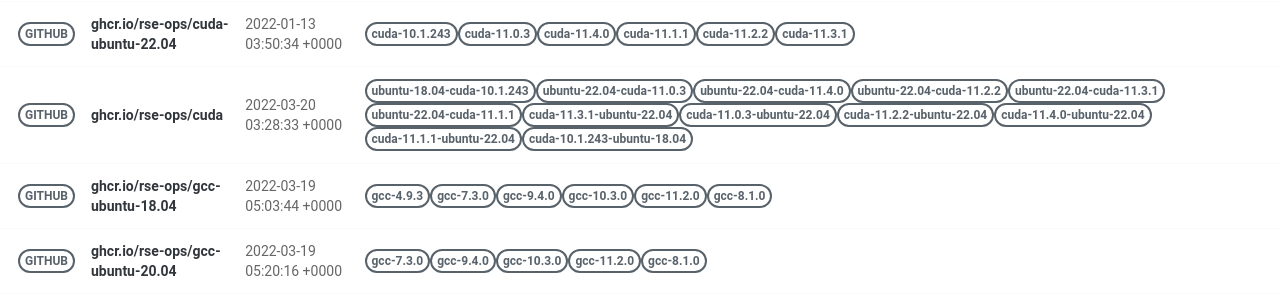
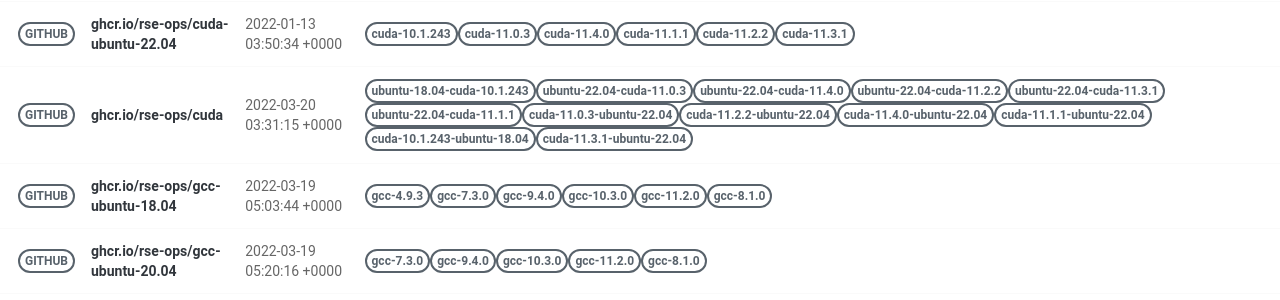
Before and after one commit to rse-ops/docker-images, a Jekyll site: the page built from pages/index.md, in a window 1280 px wide. Shown: the part 428-728 px from the top of the page. Built offline with Jekyll 4.4.1, drawn with Linux system fonts in a browser that asks for light colours; nearby versions of some CDN libraries.

Commit message:
Automated push to update library 2022-03-20

```diff
--- a/_library/ghcr.io-rse-ops-cuda.md
+++ b/_library/ghcr.io-rse-ops-cuda.md
@@ -1,7 +1,7 @@
 ---
 layout: container
 name: ghcr.io/rse-ops/cuda
-updated_at: 2022-03-20 03:28:33.520452
+updated_at: 2022-03-20 03:31:15.721245
 
 
 container_url: https://github.com/orgs/rse-ops/packages/container/package/cuda
```
Also changed, not shown: other parts of _library/ghcr.io-rse-ops-cuda.md (+3 -3 lines).
